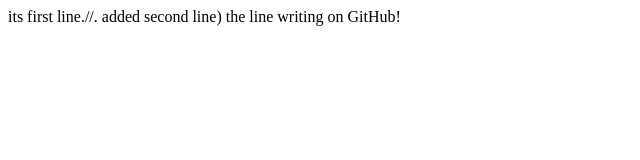
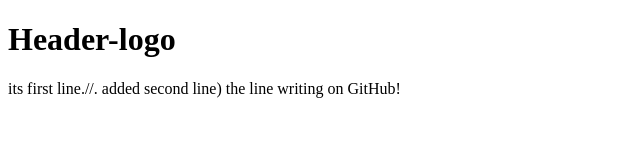
Before and after one commit to AndreyAdmin/A_collection_of_wonderful_ideas2, a plain HTML site: page index.html in a window 1280 px wide. Shown: the whole page, without its empty margins (0-640 px from the left). Drawn offline with Linux system fonts and the light colour scheme.

Commit message:
we added a new header

```diff
--- a/index.html
+++ b/index.html
@@ -5,6 +5,9 @@
 		<title>NetWork45</title>
 	</head>
 	<body>
+		<div>
+			<h1>Header-logo</h1>
+		</div>
 
 		its first line.//.
 		added second line)
```
